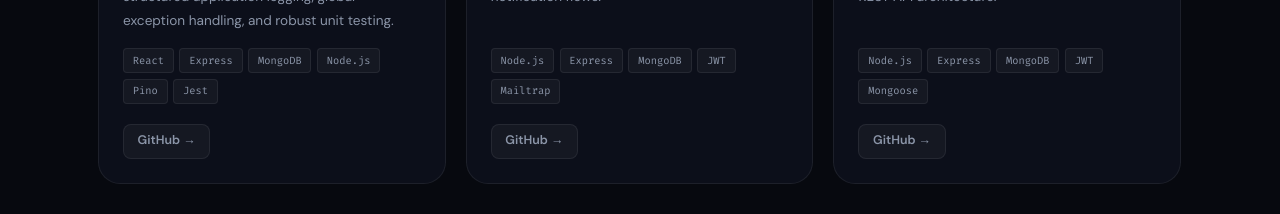
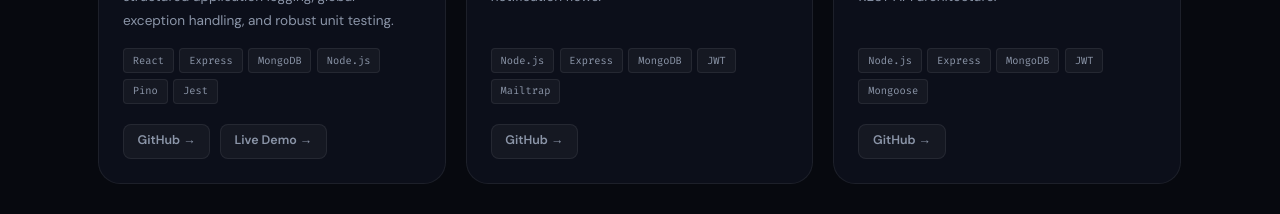
Before and after one commit to ssiddiquiii/sameed-portfolio, a React (Vite) app: page / in a window 1280 px wide. Shown: the part 4440-4654 px from the top of the page. Built offline with nearby package versions, Linux system fonts and the light colour scheme.

Commit message:
Update Portfolio: Added Live Demo link & fixed ThemeContext location

```diff
--- a/src/components/Projects.jsx
+++ b/src/components/Projects.jsx
@@ -362,6 +362,16 @@ export default function Projects() {
                       >
                         GitHub →
                       </a>
+                      {p.live !== "#" && (
+                        <a
+                          href={p.live}
+                          target="_blank"
+                          rel="noreferrer"
+                          className="plink"
+                        >
+                          Live Demo →
+                        </a>
+                      )}
                     </div>
                   </div>
                 </div>
--- a/src/data/index.js
+++ b/src/data/index.js
@@ -107,7 +107,7 @@ export const PROJECTS = [
     desc: "Full-stack MERN web application for secure note creation and editing, engineered with industry-standard practices including structured application logging, global exception handling, and robust unit testing.",
     tags: ["React", "Express", "MongoDB", "Node.js", "Pino", "Jest"],
     github: "https://github.com/ssiddiquiii/note-management-system",
-    live: "#",
+    live: "https://noteflow-app-2nqm.onrender.com/",
   },
   {
     emoji: "🏕️",
```
